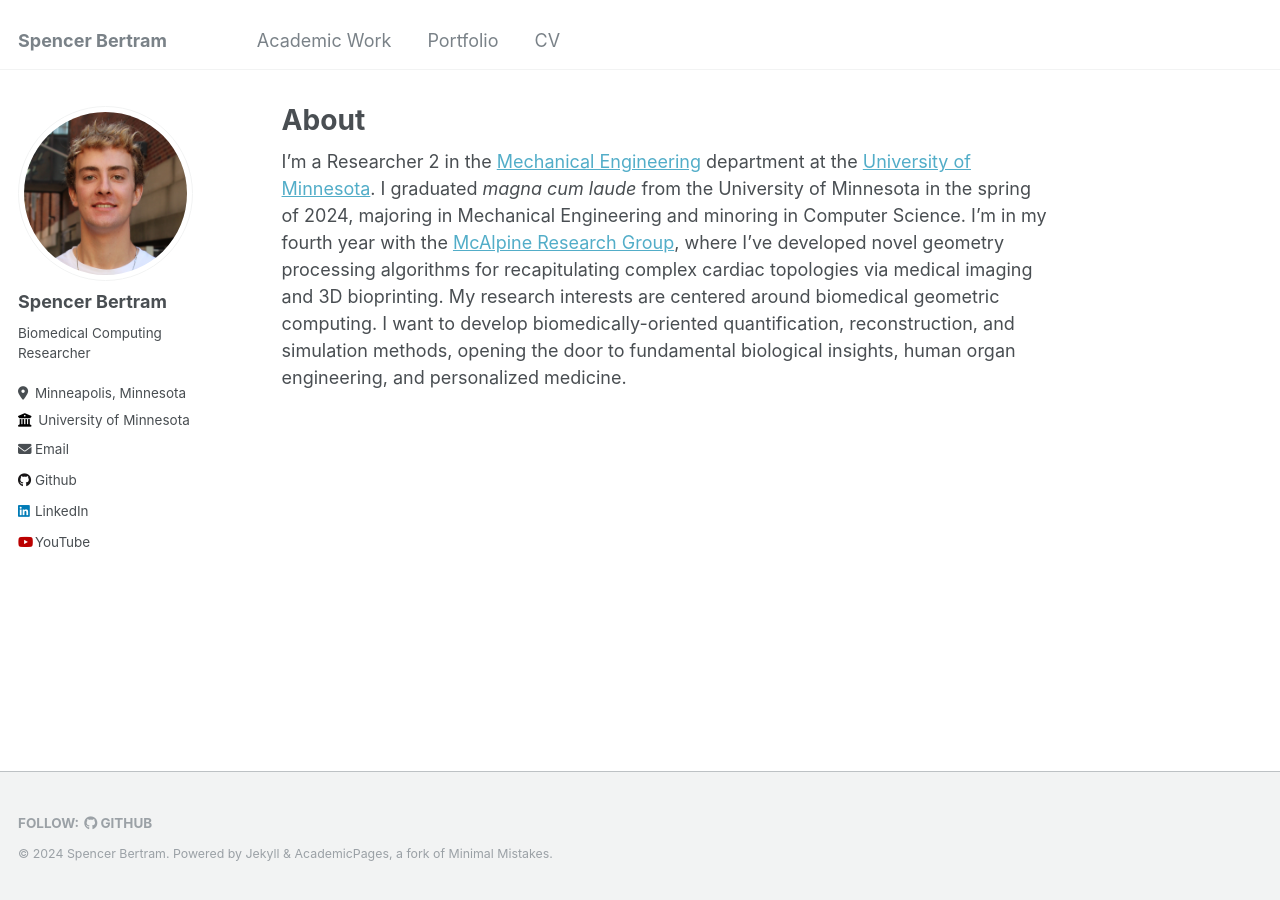
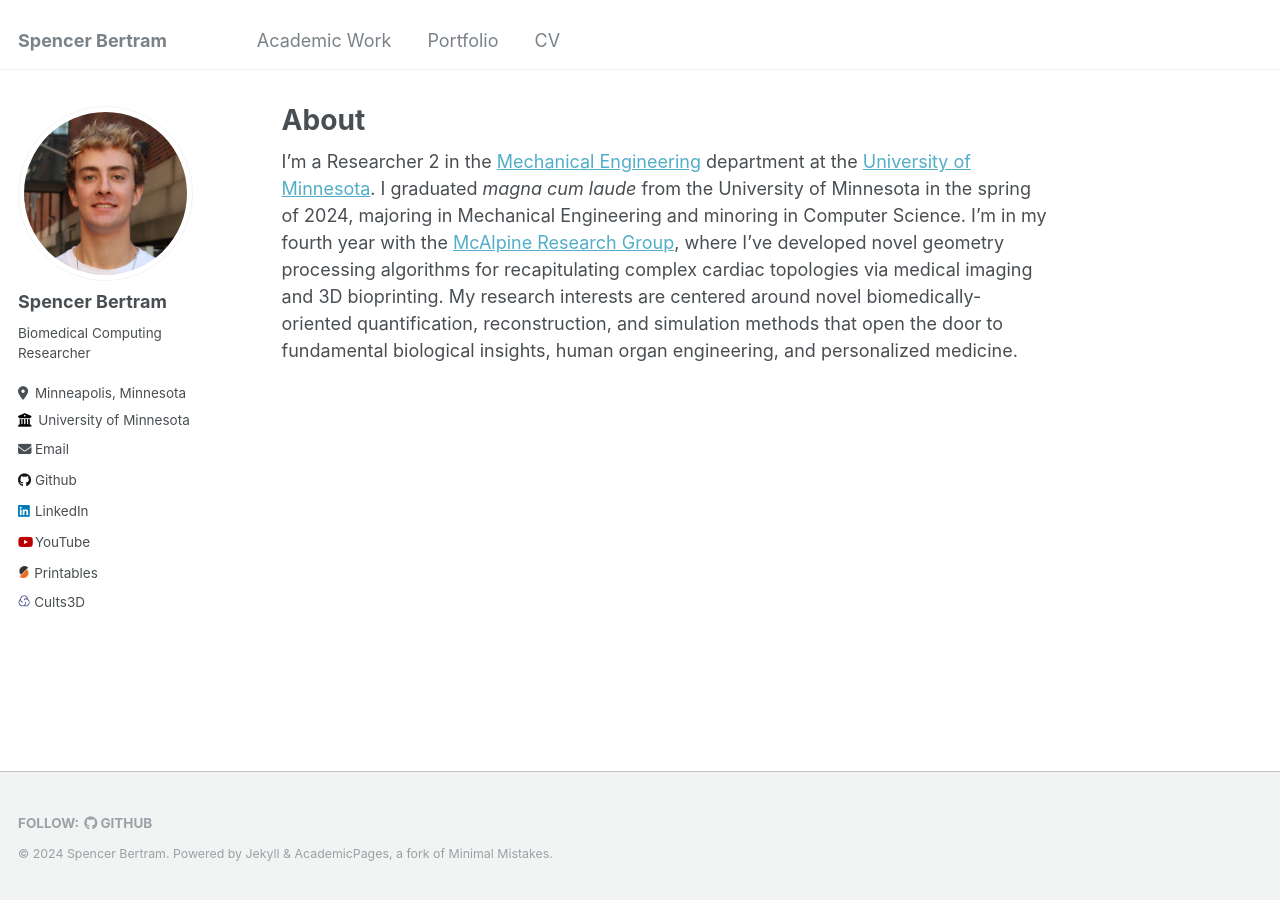
Before and after one commit to Spenbert02/Spenbert02.github.io, a Jekyll site: the page built from _pages/about.md, in a window 1280 px wide. Built offline with Jekyll 4.4.1, drawn with Linux system fonts in a browser that asks for light colours.

Commit message:
links homepage

```diff
--- a/_includes/author-profile.html
+++ b/_includes/author-profile.html
@@ -153,6 +153,8 @@
       {% if author.zhihu %}
       <li><a href="{{ author.zhihu }}"><i class="fab fa-fw fa-zhihu icon-pad-right" aria-hidden="true"></i>Zhihu</a></li>
       {% endif %}
+      <li class="custom-icon-list"><a class="custom-icon-link" href="https://www.printables.com/@Spenbert02_284474"><img class="custom-icon" src="images/prusa_logo.png">Printables</a></li>
+      <li class="custom-icon-list"><a class="custom-icon-link" href="https://cults3d.com/en/users/spenbert02/3d-models"><img class="custom-icon" src="images/cults_logo.png">Cults3D</a></li>
     </ul>
   </div>
 </div>
--- a/_pages/about.md
+++ b/_pages/about.md
@@ -7,4 +7,4 @@
   - /about.html
 ---
 
-I'm a Researcher 2 in the <a href="https://cse.umn.edu/me" target="_blank">Mechanical Engineering</a> department at the <a href="https://twin-cities.umn.edu/" target="_blank">University of Minnesota</a>. I graduated <i>magna cum laude</i> from the University of Minnesota in the spring of 2024, majoring in Mechanical Engineering and minoring in Computer Science. I'm in my fourth year with the <a href="https://sites.google.com/view/mcalpineresearchgroup/home" target="_blank">McAlpine Research Group</a>, where I've developed novel geometry processing algorithms for recapitulating complex cardiac topologies via medical imaging and 3D bioprinting. My research interests are centered around biomedical geometric computing. I want to develop biomedically-oriented quantification, reconstruction, and simulation methods, opening the door to fundamental biological insights, human organ engineering, and personalized medicine.
+I'm a Researcher 2 in the <a href="https://cse.umn.edu/me" target="_blank">Mechanical Engineering</a> department at the <a href="https://twin-cities.umn.edu/" target="_blank">University of Minnesota</a>. I graduated <i>magna cum laude</i> from the University of Minnesota in the spring of 2024, majoring in Mechanical Engineering and minoring in Computer Science. I'm in my fourth year with the <a href="https://sites.google.com/view/mcalpineresearchgroup/home" target="_blank">McAlpine Research Group</a>, where I've developed novel geometry processing algorithms for recapitulating complex cardiac topologies via medical imaging and 3D bioprinting. My research interests are centered around novel biomedically-oriented quantification, reconstruction, and simulation methods that open the door to fundamental biological insights, human organ engineering, and personalized medicine.
--- /dev/null
+++ b/_sass/_custom.scss
@@ -0,0 +1,23 @@
+.custom-icon {
+    position: relative;
+    bottom: 0.2em;
+    left: 0;
+    height: auto;
+    width: auto;
+    max-height: 1.2em;
+    max-width: 1.2em;
+    padding: 0;
+    padding-right: 0.3em;
+    margin: 0;
+}
+
+.custom-icon-link {
+    width: fit-content;
+    padding: 0;
+    margin: 0;
+}
+
+.custom-icon-list {
+    padding: 0;
+    margin: 0;
+}
--- a/assets/css/academicons.css
+++ b/assets/css/academicons.css
@@ -4,6 +4,8 @@
  *  Square icons designed to be used alongside Font Awesome square icons - https://fortawesome.github.io/Font-Awesome/
  *  Licenses - Font: SIL OFL 1.1, CSS: MIT License
  */
+
+
 @font-face {
     font-family: 'Academicons';
     font-style: normal;
--- a/assets/css/main.scss
+++ b/assets/css/main.scss
@@ -39,3 +39,5 @@
 @import "vendor/font-awesome/brands";
 @import "vendor/magnific-popup/magnific-popup";
 @import "print";
+
+@import "custom";
```
Also changed, not shown: images/cults_logo.png (added), images/prusa_logo.png (added).
